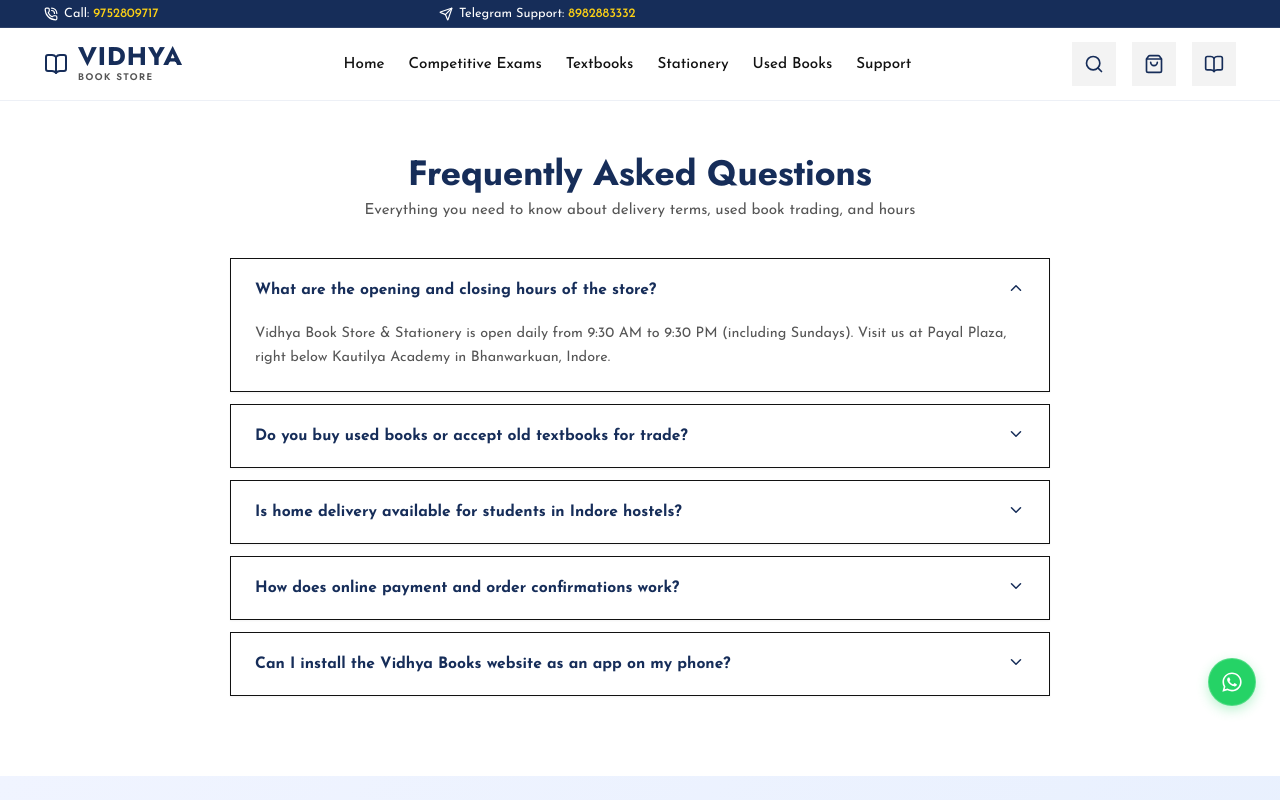
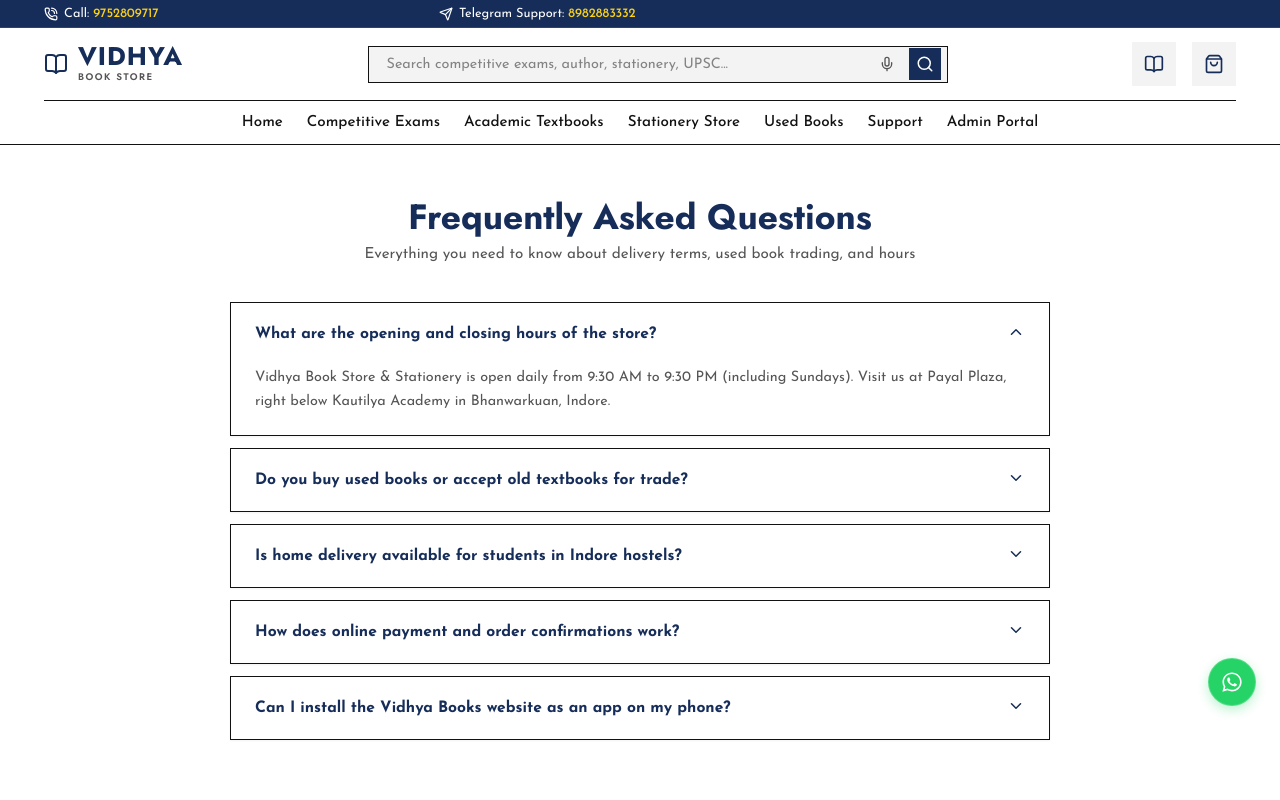
Before and after one commit to pankajsolanki1707-crypto/Vidhya_BookStore, a Next.js app in the folder apps/frontend/: page /faq in a window 1280 px wide. Shown: the top 800 px of the page. Built offline with nearby package versions, Linux system fonts and the light colour scheme.

Commit message:
style: restructure header into exact B3Books dual-row layout with centered search bar and secondary nav menu bar

```diff
--- a/apps/frontend/src/components/Navbar/Navbar.module.css
+++ b/apps/frontend/src/components/Navbar/Navbar.module.css
@@ -64,26 +64,38 @@
 
 /* Navbar main styles */
 .navbar {
-  background-color: rgba(255, 255, 255, 0.85);
-  backdrop-filter: blur(20px);
-  -webkit-backdrop-filter: blur(20px);
-  border-bottom: 1px solid rgba(33, 61, 143, 0.08);
-  padding: 14px 0;
+  background-color: var(--color-bg-white);
+  border-bottom: 1px solid var(--color-border);
+  padding: 0;
   transition: var(--transition-smooth);
 }
 
 .navbarScrolled {
-  background-color: rgba(255, 255, 255, 0.95);
-  padding: 8px 0;
-  box-shadow: 0 10px 30px -10px rgba(33, 61, 143, 0.12);
-  border-bottom: 1px solid rgba(33, 61, 143, 0.05);
+  background-color: var(--color-bg-white);
+  box-shadow: 0 4px 12px rgba(0, 0, 0, 0.05);
 }
 
-.navContainer {
+.navbarFirstRow {
   display: flex;
   align-items: center;
   justify-content: space-between;
+  padding: 14px 0;
   gap: 20px;
+}
+
+.navbarSecondRow {
+  display: flex;
+  align-items: center;
+  justify-content: center;
+  padding: 8px 0;
+  border-top: 1px solid var(--color-border);
+}
+
+.headerSearchContainer {
+  position: relative;
+  flex: 1;
+  max-width: 580px;
+  margin: 0 40px;
 }
 
 /* Logo */
@@ -125,26 +137,21 @@
 }
 
 /* Search Bar styling */
-.searchContainer {
-  position: relative;
-  flex: 1;
-  max-width: 500px;
-}
-
 .searchForm {
   display: flex;
   align-items: center;
   background-color: var(--color-bg-light);
   border: 1px solid var(--color-border);
   border-radius: var(--radius-full);
-  padding: 2px 6px 2px 18px;
+  padding: 2px 80px 2px 18px;
+  position: relative;
   transition: var(--transition-smooth);
 }
 
 .searchForm:focus-within {
   border-color: var(--color-primary);
   background-color: var(--color-bg-white);
-  box-shadow: 0 0 0 4px rgba(33, 61, 143, 0.1);
+  box-shadow: 0 0 0 3px rgba(22, 45, 89, 0.08);
 }
 
 .searchInput {
@@ -154,27 +161,54 @@
   padding: 8px 0;
   font-size: 0.9rem;
   color: var(--color-text-main);
+  outline: none;
 }
 
 .searchInput::placeholder {
-  color: var(--color-text-light);
+  color: var(--color-text-muted);
+  opacity: 0.7;
+}
+
+.voiceSearchBtn {
+  position: absolute;
+  right: 44px;
+  top: 50%;
+  transform: translateY(-50%);
+  background: none;
+  border: none;
+  cursor: pointer;
+  color: var(--color-text-muted);
+  padding: 8px;
+  display: flex;
+  align-items: center;
+  transition: var(--transition-smooth);
+}
+
+.voiceSearchBtn:hover {
+  color: var(--color-primary);
 }
 
 .searchBtn {
+  position: absolute;
+  right: 6px;
+  top: 50%;
+  transform: translateY(-50%);
   background-color: var(--color-primary);
-  color: var(--color-secondary);
+  color: #ffffff;
+  border: none;
   border-radius: var(--radius-full);
-  width: 36px;
-  height: 36px;
+  width: 32px;
+  height: 32px;
   display: flex;
   align-items: center;
   justify-content: center;
+  cursor: pointer;
   transition: var(--transition-smooth);
 }
 
 .searchBtn:hover {
-  background-color: var(--color-primary-hover);
-  transform: scale(1.05);
+  background-color: var(--color-accent-yellow);
+  color: #121212;
 }
 
 /* Suggestions Dropdown */
@@ -524,6 +558,10 @@
     display: none;
   }
 
+  .navbarSecondRow {
+    display: none;
+  }
+
   .mobileMenuBtn {
     display: flex;
     align-items: center;
@@ -544,8 +582,8 @@
     display: none;
   }
 
-  .searchContainer {
-    display: none; /* In mobile, search is in the drawer */
+  .headerSearchContainer {
+    display: none;
   }
 
   .brandMain {
--- a/apps/frontend/src/components/Navbar/Navbar.tsx
+++ b/apps/frontend/src/components/Navbar/Navbar.tsx
@@ -252,7 +252,8 @@
       {/* Main Navbar */}
       <div className={`${styles.navbar} ${scrolled ? styles.navbarScrolled : ''}`}>
         <div className="container">
-          <div className={styles.navContainer}>
+          {/* Row 1: Logo, Search, and Actions */}
+          <div className={styles.navbarFirstRow}>
             {/* Logo */}
             <Link href="/" className={styles.logo}>
               <BookOpen size={24} className={styles.logoIcon} />
@@ -262,54 +263,9 @@
               </div>
             </Link>
 
-            {/* Desktop Navigation Links (Centered) */}
-            <nav className={styles.navMenu}>
-              <Link href="/" className={styles.navLink}>Home</Link>
-              <Link href="/books?category=Competitive%20Exams" className={styles.navLink}>Competitive Exams</Link>
-              <Link href="/books?category=Academic%20Textbooks" className={styles.navLink}>Textbooks</Link>
-              <Link href="/books?category=Stationery" className={styles.navLink}>Stationery</Link>
-              <Link href="/books?category=Used%20Books" className={styles.navLink}>Used Books</Link>
-              <Link href="/contact" className={styles.navLink}>Support</Link>
-            </nav>
-
-            {/* Actions (Right) */}
-            <div className={styles.navActions}>
-              {/* Search Toggle Icon */}
-              <button
-                type="button"
-                onClick={() => setIsSearchExpanded(!isSearchExpanded)}
-                className={styles.searchToggleBtn}
-                title="Search Products"
-              >
-                <Search size={20} />
-              </button>
-
-              {/* Cart Link */}
-              <Link href="/cart" className={styles.cartIconContainer}>
-                <ShoppingBag size={20} className={styles.cartIcon} />
-                {cartCount > 0 && <span className={styles.cartBadge}>{cartCount}</span>}
-              </Link>
-
-              {/* Admin shortcut */}
-              <Link href="/admin" className={styles.adminIconBtn} title="Staff Login">
-                <BookOpen size={20} />
-              </Link>
-
-              {/* Mobile Menu Button */}
-              <button
-                className={styles.mobileMenuBtn}
-                onClick={() => setIsMobileMenuOpen(!isMobileMenuOpen)}
-                aria-label="Toggle menu"
-              >
-                {isMobileMenuOpen ? <X size={20} /> : <Menu size={20} />}
-              </button>
-            </div>
-          </div>
-
-          {/* Slide-down Search Console */}
-          {isSearchExpanded && (
-            <div className={styles.searchBarSlideDown} ref={searchRef}>
-              <form onSubmit={handleSearchSubmit} className={styles.searchForm} style={{ display: 'flex', alignItems: 'center', width: '100%', position: 'relative' }}>
+            {/* Centered Search Bar */}
+            <div className={styles.headerSearchContainer} ref={searchRef}>
+              <form onSubmit={handleSearchSubmit} className={styles.searchForm}>
                 <input
                   type="text"
                   placeholder="Search competitive exams, author, stationery, UPSC..."
@@ -321,27 +277,13 @@
                   onFocus={() => setShowSuggestions(true)}
                   onKeyDown={handleKeyDown}
                   className={styles.searchInput}
-                  style={{ flex: 1, paddingRight: '75px' }}
                 />
 
                 {/* Voice Search Button */}
                 <button
                   type="button"
                   onClick={startVoiceSearch}
-                  style={{
-                    position: 'absolute',
-                    right: '48px',
-                    top: '50%',
-                    transform: 'translateY(-50%)',
-                    background: 'none',
-                    border: 'none',
-                    color: isListening ? 'var(--color-error)' : 'var(--color-text-muted)',
-                    cursor: 'pointer',
-                    display: 'flex',
-                    alignItems: 'center',
-                    justifyContent: 'center',
-                    padding: '8px'
-                  }}
+                  className={styles.voiceSearchBtn}
                   title="Voice Search"
                 >
                   {isListening ? <MicOff size={16} style={{ color: 'var(--color-error)' }} /> : <Mic size={16} />}
@@ -414,9 +356,9 @@
                               key={idx}
                               type="button"
                               onClick={() => {
-                                setSearchQuery(t.query);
-                                router.push(`/books?query=${encodeURIComponent(t.query)}`);
-                                setShowSuggestions(false);
+                                  setSearchQuery(t.query);
+                                  router.push(`/books?query=${encodeURIComponent(t.query)}`);
+                                  setShowSuggestions(false);
                               }}
                               style={{
                                 fontSize: '0.78rem',
@@ -425,7 +367,7 @@
                                 borderRadius: 'var(--radius-full)',
                                 backgroundColor: 'var(--color-bg-light)',
                                 cursor: 'pointer',
-                                  color: 'var(--color-text-main)'
+                                color: 'var(--color-text-main)'
                               }}
                             >
                               {t.label}
@@ -513,7 +455,41 @@
                 </div>
               )}
             </div>
-          )}
+
+            {/* Actions */}
+            <div className={styles.navActions}>
+              <Link href="/admin" className={styles.adminIconBtn} title="Staff Login">
+                <BookOpen size={20} />
+              </Link>
+
+              <Link href="/cart" className={styles.cartIconContainer}>
+                <ShoppingBag size={20} className={styles.cartIcon} />
+                {cartCount > 0 && <span className={styles.cartBadge}>{cartCount}</span>}
+              </Link>
+
+              {/* Mobile Menu Button */}
+              <button
+                className={styles.mobileMenuBtn}
+                onClick={() => setIsMobileMenuOpen(!isMobileMenuOpen)}
+                aria-label="Toggle menu"
+              >
+                {isMobileMenuOpen ? <X size={20} /> : <Menu size={20} />}
+              </button>
+            </div>
+          </div>
+
+          {/* Row 2: Secondary Desktop Menu Links */}
+          <div className={styles.navbarSecondRow}>
+            <nav className={styles.navMenu}>
+              <Link href="/" className={styles.navLink}>Home</Link>
+              <Link href="/books?category=Competitive%20Exams" className={styles.navLink}>Competitive Exams</Link>
+              <Link href="/books?category=Academic%20Textbooks" className={styles.navLink}>Academic Textbooks</Link>
+              <Link href="/books?category=Stationery" className={styles.navLink}>Stationery Store</Link>
+              <Link href="/books?category=Used%20Books" className={styles.navLink}>Used Books</Link>
+              <Link href="/contact" className={styles.navLink}>Support</Link>
+              <Link href="/admin" className={styles.navLink}>Admin Portal</Link>
+            </nav>
+          </div>
         </div>
       </div>
 
```
